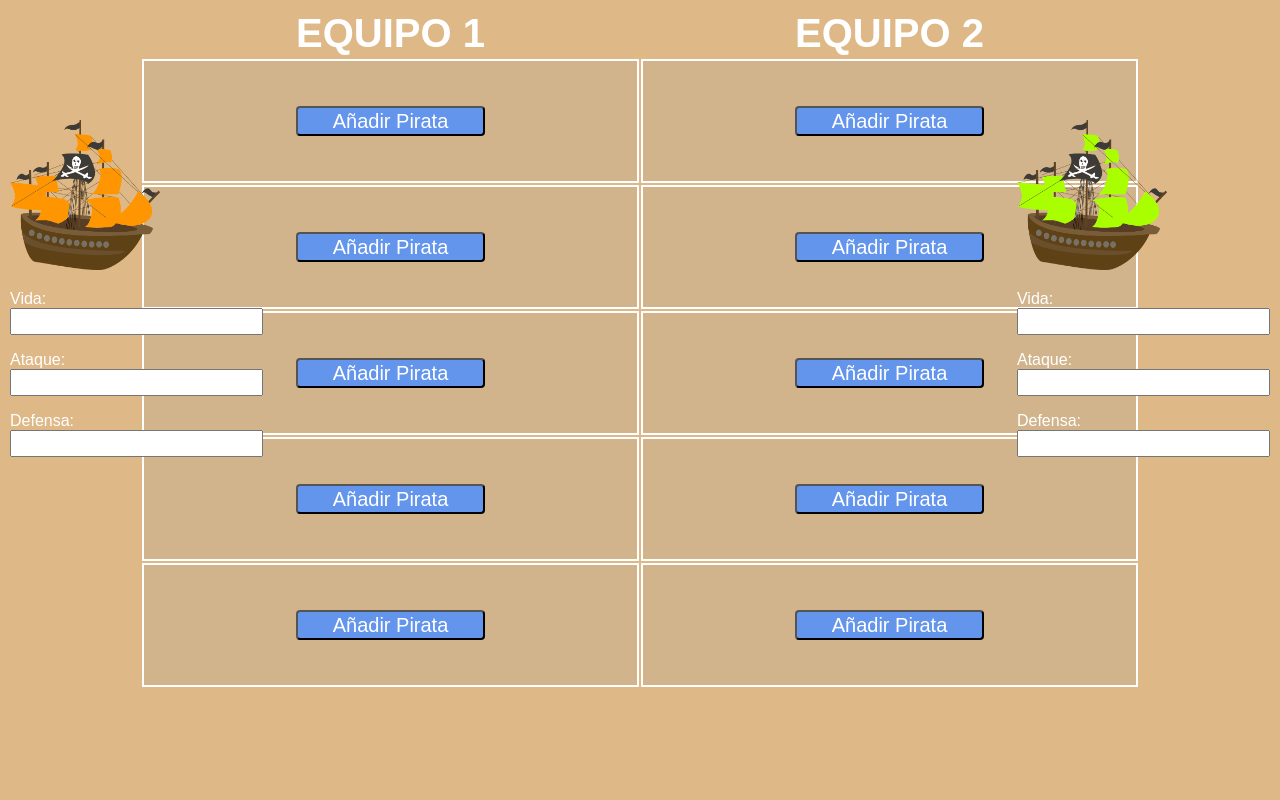
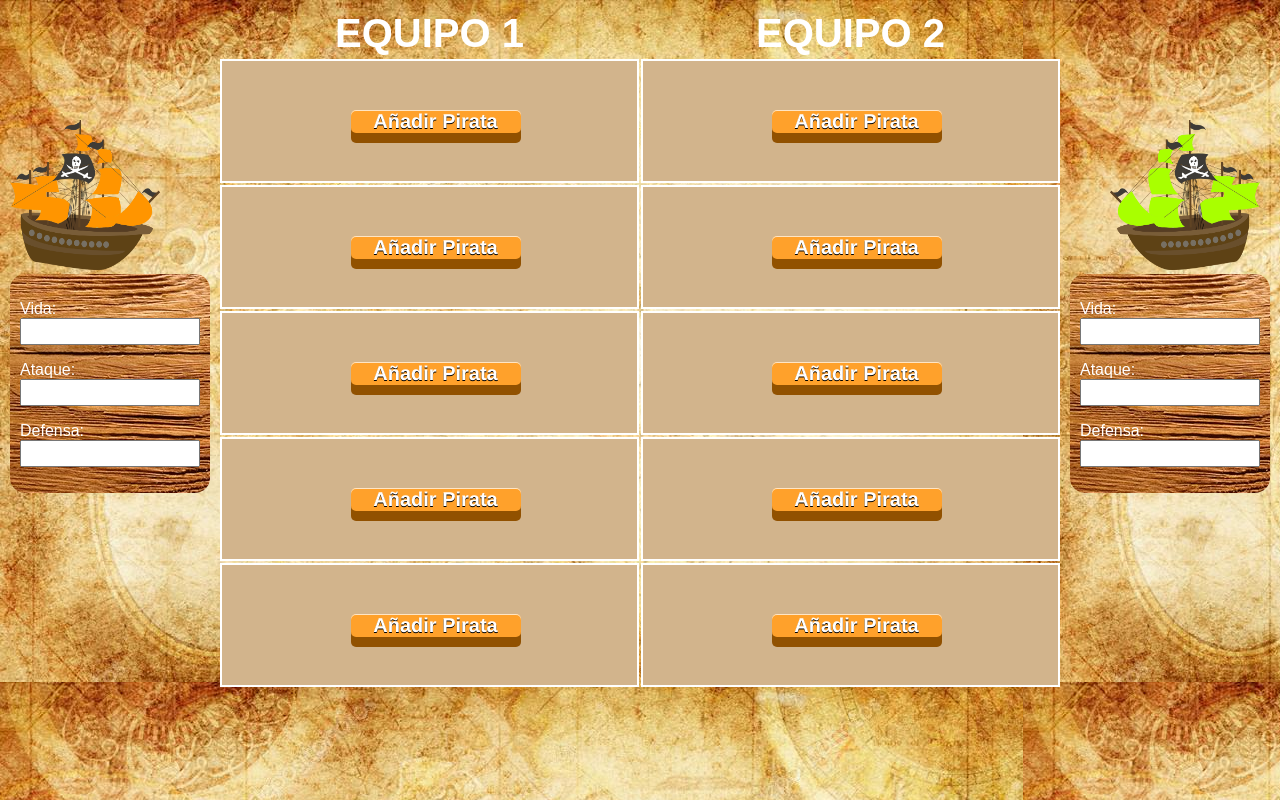
Before and after one commit to albarivas/paraiso-pirata, a plain HTML site: page tablero.html in a window 1280 px wide. Drawn offline with Linux system fonts and the light colour scheme.

Commit message:
cambios css

```diff
--- a/scripts/pirates.js
+++ b/scripts/pirates.js
@@ -2,6 +2,7 @@ const pirates = {
   common: {
     'Pata Palo': {
       ability: 'Pata Metal',
+      abilityDescription: 'test',
       life: 40,
       attack: 15,
       attackrounds: 1
--- a/scripts/tablero.js
+++ b/scripts/tablero.js
@@ -90,6 +90,7 @@ function addSelectedPirateToGameTrackingCell(quality, piratename) {
 
     const ability = document.createElement('p');
     ability.innerText = `Habilidad: ${pirate.ability}`;
+    ability.title = pirate.abilityDescription;
     gameTrackingTd.appendChild(ability);
 
     const life = document.createElement('p');
@@ -116,12 +117,16 @@ function addSelectedPirateToGameTrackingCell(quality, piratename) {
     attackrounds.appendChild(attackroundsInput);
     gameTrackingTd.appendChild(attackrounds);
 
-    const remove = document.createElement('button');
-    remove.innerText = 'Borrar';
-    remove.addEventListener('click', (event) => {
+    const removeDiv = document.createElement('div');
+    removeDiv.className = 'pirateButton';
+
+    const removeText = document.createElement('a');
+    removeText.innerText = 'Borrar';
+    removeDiv.appendChild(removeText);
+    removeDiv.addEventListener('click', (event) => {
         onRemovePirate(event);
     });
-    gameTrackingTd.appendChild(remove);
+    gameTrackingTd.appendChild(removeDiv);
 
     // Set correct background color
     gameTrackingTd.style.backgroundColor = colors[quality];
@@ -129,18 +134,23 @@ function addSelectedPirateToGameTrackingCell(quality, piratename) {
 
 function onRemovePirate(event) {
     // Remove all elements from parent td
-    const clickedTd = event.target.parentElement
+    const clickedTd = event.currentTarget.parentElement;
     while (clickedTd.firstChild) {
         clickedTd.removeChild(clickedTd.firstChild);
     }
 
     // Add "add pirate" button and reset color
-    const addPirate = document.createElement('button');
-    addPirate.innerText = 'Añadir Pirata';
-    addPirate.addEventListener('click', (event) => {
-        onAddPirateClick(event.target);
+    const addPirateDiv = document.createElement('div');
+    addPirateDiv.className = 'pirateButton';
+
+    const addPirateText = document.createElement('a');
+    addPirateText.innerText = 'Añadir Pirata';
+
+    addPirateDiv.appendChild(addPirateText);
+    addPirateDiv.addEventListener('click', (event) => {
+        onAddPirateClick(event.currentTarget);
     });
-    clickedTd.appendChild(addPirate);
+    clickedTd.appendChild(addPirateDiv);
     clickedTd.style.backgroundColor = 'tan';
 
     // Stop event propagation
--- a/styles/tablero.css
+++ b/styles/tablero.css
@@ -1,11 +1,12 @@
 body {
-    background-color: burlywood;
+    background: url(../images/pirateBKG.jpg) burlywood;
+
     color: white;
     font-family: Arial,Helvetica Neue,Helvetica,sans-serif;
 }
 
 table {
-    width: 1000px;
+    margin: 0px 210px;
 }
 
 th {
@@ -44,6 +45,12 @@ td {
     right:10px;
 }
 
+#barco-verde img {
+    -webkit-transform: scaleX(-1);
+    transform: scaleX(-1);
+    margin-left: 40px;
+}
+
 input {
     width: 100%;
     padding: 4px;
@@ -60,3 +67,69 @@ button {
     border-radius: 4px;
     font-size: 20px;
 }
+
+.pirateButton {
+    font-size: 20px;
+    position:relative;
+    display:inline-block;
+    width:170px;
+    margin-left: 30%;
+    margin-right: 30%;
+}
+
+.pirateButton a {
+    color:white;
+    font-family:Helvetica, sans-serif;
+    font-weight:bold;
+    text-align: center;
+    text-decoration:none;
+    background-color:#FFA12B;
+    display:block;
+    position:relative;
+
+    -webkit-tap-highlight-color: rgba(0, 0, 0, 0);
+    text-shadow: 0px 1px 0px #000;
+    filter: dropshadow(color=#000, offx=0px, offy=1px);
+
+    -webkit-box-shadow:inset 0 1px 0 #FFE5C4, 0 10px 0 #915100;
+    -moz-box-shadow:inset 0 1px 0 #FFE5C4, 0 10px 0 #915100;
+    box-shadow:inset 0 1px 0 #FFE5C4, 0 10px 0 #915100;
+
+    -webkit-border-radius: 5px;
+    -moz-border-radius: 5px;
+    border-radius: 5px;
+  }
+
+  .pirateButton a:active{
+    top:10px;
+    background-color:#F78900;
+
+    -webkit-box-shadow:inset 0 1px 0 #FFE5C4, inset 0 -3px 0 #915100;
+    -moz-box-shadow:inset 0 1px 0 #FFE5C4, inset 0 -3pxpx 0 #915100;
+    box-shadow:inset 0 1px 0 #FFE5C4, inset 0 -3px 0 #915100;
+  }
+
+  .pirateButton:after{
+    content:"";
+    height:100%;
+    width:100%;
+    padding:4px;
+    position: absolute;
+    bottom:-15px;
+    left:-4px;
+    z-index:-1;
+    background-color:#2B1800;
+    -webkit-border-radius: 5px;
+    -moz-border-radius: 5px;
+    border-radius: 5px;
+}
+
+.shipBoard {
+    padding: 10px;
+    background: url(../images/wood.jpeg);
+    border-radius: 15px;
+}
+
+.shipDetail {
+    width: 180px;
+}
--- a/tablero.html
+++ b/tablero.html
@@ -8,71 +8,73 @@
     <body>
         <div id="barco-naranja">
             <img src="images/barco-naranja.png" height="150" width="150"/>
-            <p>Vida:<input type="number"></p>
-            <p>Ataque</Area>:<input type="text"></p>
-            <p>Defensa:<input type="number"></p>
+            <div class="shipBoard">
+                <p class="shipDetail">Vida:<input type="number"></p>
+                <p class="shipDetail">Ataque</Area>:<input type="text"></p>
+                <p class="shipDetail">Defensa:<input type="number"></p>
+            </div>
         </div>
         <table id="game-tracking" align="center">
             <th>EQUIPO 1</th>
             <th>EQUIPO 2</th>
             <tr>
                 <td>
-                    <button onclick="onAddPirateClick(this);">
-                        Añadir Pirata
-                    </button>
+                    <div class="pirateButton" onclick="onAddPirateClick(this);">
+                        <a href="#">Añadir Pirata</a>
+                    </div>
                 </td>
                 <td>
-                    <button onclick="onAddPirateClick(this);">
-                        Añadir Pirata
-                    </button>
+                    <div class="pirateButton" onclick="onAddPirateClick(this);">
+                        <a href="#">Añadir Pirata</a>
+                    </div>
                 </td>
             </tr>
             <tr>
                 <td>
-                    <button onclick="onAddPirateClick(this);">
-                        Añadir Pirata
-                    </button>
+                    <div class="pirateButton" onclick="onAddPirateClick(this);">
+                        <a href="#">Añadir Pirata</a>
+                    </div>
                 </td>
                 <td>
-                    <button onclick="onAddPirateClick(this);">
-                        Añadir Pirata
-                    </button>
+                    <div class="pirateButton" onclick="onAddPirateClick(this);">
+                        <a href="#">Añadir Pirata</a>
+                    </div>
                 </td>
             </tr>
             <tr>
                 <td>
-                    <button onclick="onAddPirateClick(this);">
-                        Añadir Pirata
-                    </button>
+                    <div class="pirateButton" onclick="onAddPirateClick(this);">
+                        <a href="#">Añadir Pirata</a>
+                    </div>
                 </td>
                 <td>
-                    <button onclick="onAddPirateClick(this);">
-                        Añadir Pirata
-                    </button>
+                    <div class="pirateButton" onclick="onAddPirateClick(this);">
+                        <a href="#">Añadir Pirata</a>
+                    </div>
                 </td>
             </tr>
             <tr>
                 <td>
-                    <button onclick="onAddPirateClick(this);">
-                        Añadir Pirata
-                    </button>
+                    <div class="pirateButton" onclick="onAddPirateClick(this);">
+                        <a href="#">Añadir Pirata</a>
+                    </div>
                 </td>
                 <td>
-                    <button onclick="onAddPirateClick(this);">
-                        Añadir Pirata
-                    </button>
+                    <div class="pirateButton" onclick="onAddPirateClick(this);">
+                        <a href="#">Añadir Pirata</a>
+                    </div>
                 </td>
             </tr>
             <tr>
                 <td>
-                    <button onclick="onAddPirateClick(this);">
-                        Añadir Pirata
-                    </button>
+                    <div class="pirateButton" onclick="onAddPirateClick(this);">
+                        <a href="#">Añadir Pirata</a>
+                    </div>
                 </td>
                 <td>
-                    <button onclick="onAddPirateClick(this);">
-                        Añadir Pirata
-                    </button>
+                    <div class="pirateButton" onclick="onAddPirateClick(this);">
+                        <a href="#">Añadir Pirata</a>
+                    </div>
                 </td>
             </tr>
         </table>
@@ -104,9 +106,11 @@
         </table>
         <div id="barco-verde">
             <img src="images/barco-verde.png" height="150" width="150"/>
-            <p>Vida:<input type="number"></p>
-            <p>Ataque</Area>:<input type="text"></p>
-            <p>Defensa:<input type="number"></p>
+            <div class="shipBoard">
+                <p class="shipDetail">Vida:<input type="number"></p>
+                <p class="shipDetail">Ataque</Area>:<input type="text"></p>
+                <p class="shipDetail">Defensa:<input type="number"></p>
+            </div>
         </div>
     </body>
 </html>
```
Also changed, not shown: images/pirateBKG.jpg (added), images/wood.jpeg (added).
